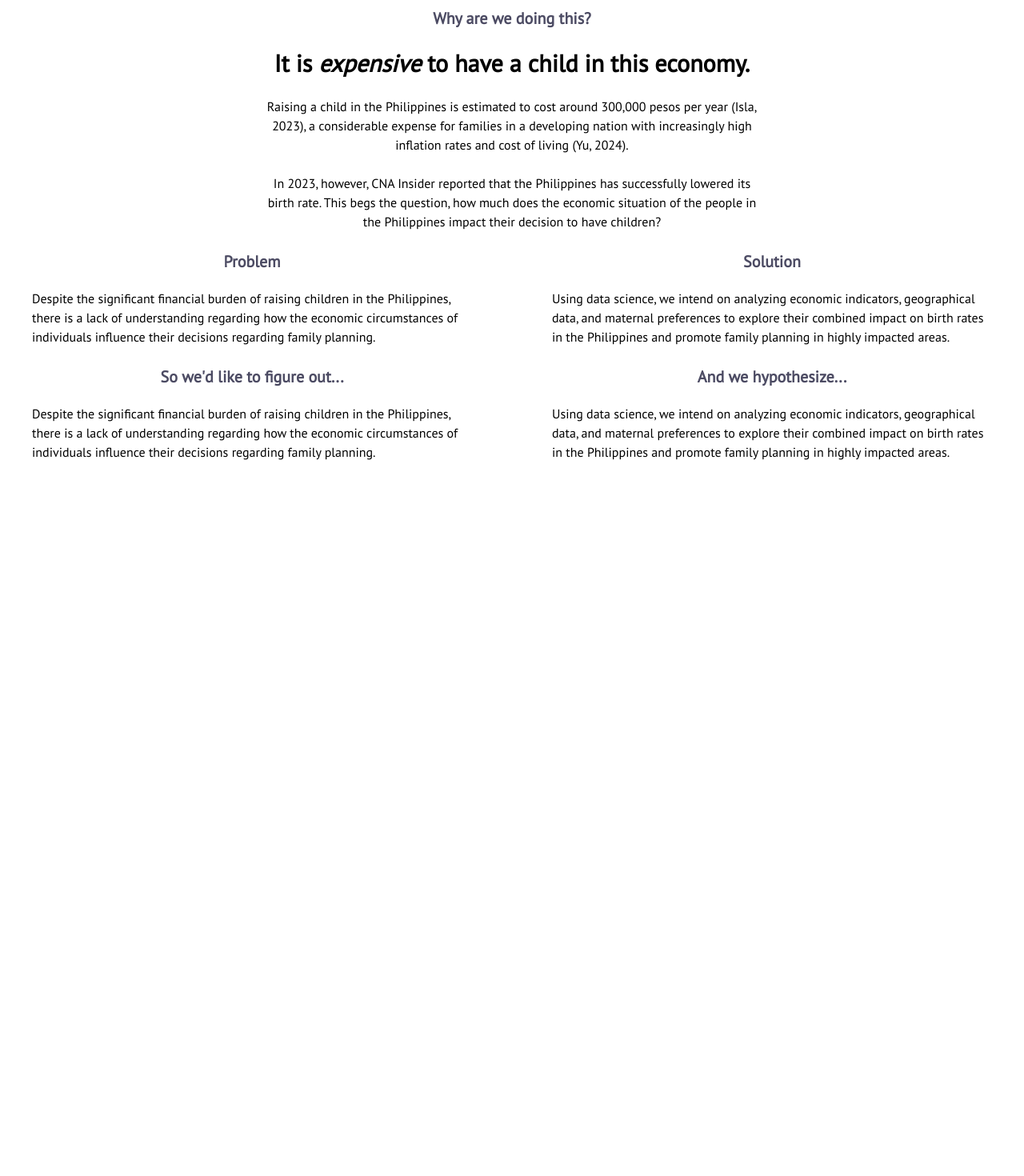
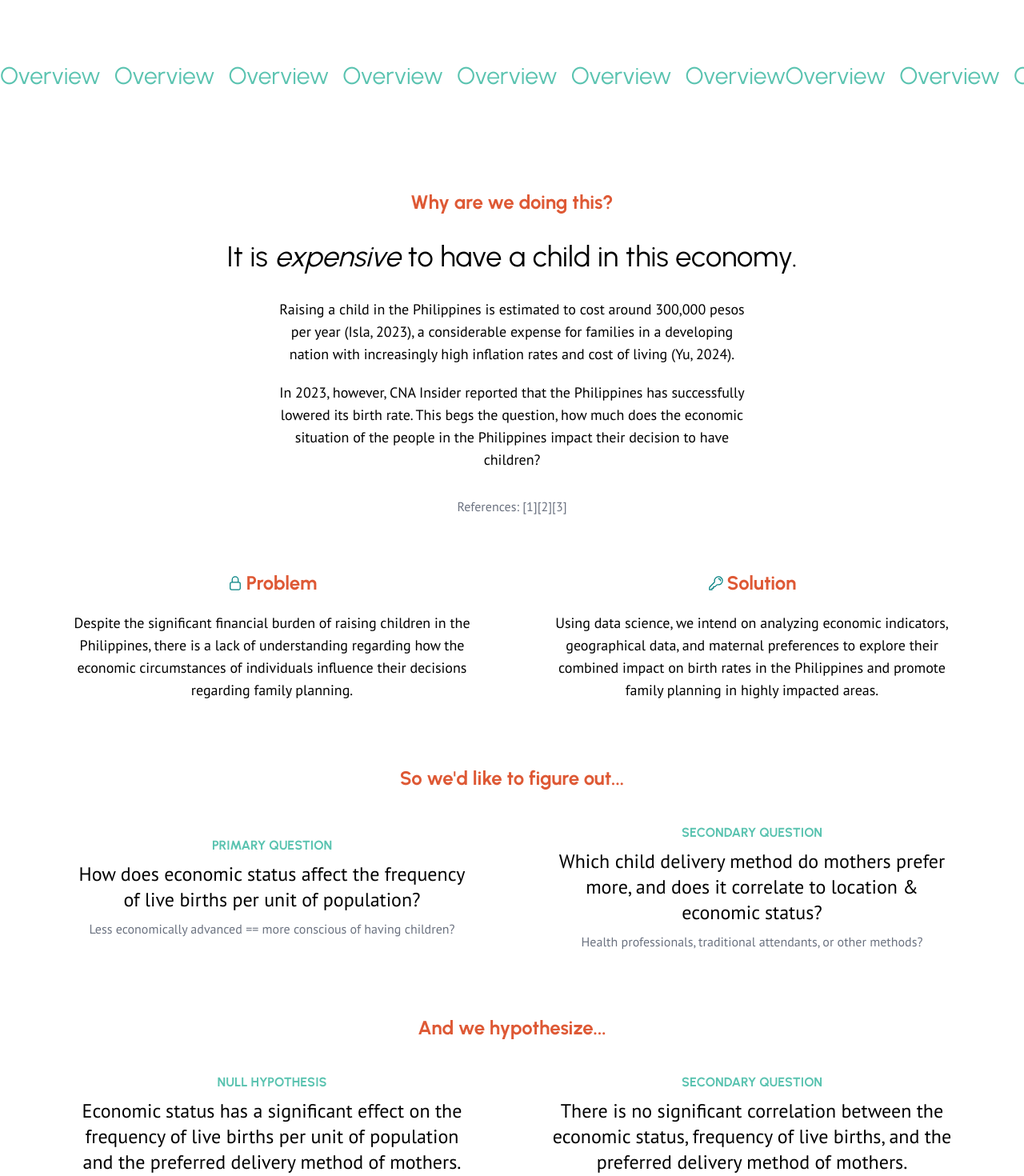
Before and after one commit to inunice/tes-birth-rate, a Next.js app: page / in a window 1280 px wide. Shown: the part 860-2330 px from the top of the page at 80% size. Before the commit the page ends 1637 px from the top, so only its background shows below. Built offline with nearby package versions, Linux system fonts and the light colour scheme.

Commit message:
feat: add content to overview

```diff
--- a/app/globals.css
+++ b/app/globals.css
@@ -1,3 +1,41 @@
 @tailwind base;
 @tailwind components;
 @tailwind utilities;
+
+@layer base {
+    html,
+    body {
+      @apply font-sans;
+      body {
+        -webkit-font-smoothing: antialiased;
+        -moz-osx-font-smoothing: grayscale;
+      }
+    }
+  }
+
+  .border-text {
+    position: relative;
+    width: 100vw; /* Adjust as needed */
+    overflow: hidden;
+  }
+
+  .border-text::before,
+  .border-text::after {
+    content: "Overview Overview Overview Overview Overview Overview Overview";
+    white-space: nowrap;
+    overflow: hidden;
+    font-family: var(--font-urbanist);
+    font-size: 30px;
+    color: #5AC3B0;
+    word-spacing: 10px;
+  }
+
+  .border-text::before {
+    top: 0;
+    left: 0;
+  }
+
+  .border-text::after {
+    bottom: 0;
+    right: 0;
+  }
--- a/app/layout.tsx
+++ b/app/layout.tsx
@@ -2,8 +2,12 @@ import type { Metadata } from "next";
 import { PT_Sans, Urbanist } from "next/font/google";
 import "./globals.css";
 
-const urbanist = Urbanist({ subsets: ["latin"] });
-const pt_sans = PT_Sans({ weight: "400", subsets: ["latin"] });
+const pt_sans = PT_Sans({
+  subsets: ["latin"],
+  weight: "400",
+  variable: "--font-pt_sans",
+});
+const urbanist = Urbanist({ subsets: ["latin"], variable: "--font-urbanist" });
 
 export const metadata: Metadata = {
   title: "Mother!",
@@ -17,7 +21,7 @@ export default function RootLayout({
 }>) {
   return (
     <html lang="en">
-      <body className={`${urbanist.className} ${pt_sans.className}`}>
+      <body className={`${pt_sans.variable} ${urbanist.variable}`}>
         {children}
       </body>
     </html>
--- a/components/Overview.tsx
+++ b/components/Overview.tsx
@@ -2,36 +2,63 @@ import "@/app/globals.css";
 
 export default async function Overview() {
   return (
-    <div className="mx-[250px] my-[200px] flex flex-col items-center justify-center gap-6">
-      <p className="text-3xl">
-        <span className="text-bittersweet font-bold">01</span> Overview
-      </p>
-      <p className="font-inter text-xl font-bold text-english-violet">
+    <div className="my-[200px] flex flex-col items-center justify-center gap-10">
+      <span className="w-full border-text my-20"></span>
+      <div className="flex flex-col gap-8">
+        <p className="font-urbanist text-2xl font-bold text-bittersweet text-center">
           Why are we doing this?
         </p>
-      <p className="text-3xl font-bold">
-        It is <span className="italic">expensive</span> to have a child in this
-        economy.
+        <p className="text-4xl font-urbanist">
+          It is <span className="italic">expensive</span> to have a child in
+          this economy.
         </p>
-      <p className="text-center w-[620px]">
-        Raising a child in the Philippines is estimated to cost around 300,000
-        pesos per year (Isla, 2023), a considerable expense for families in a
-        developing nation with increasingly high inflation rates and cost of
-        living (Yu, 2024).
+        <div className="flex flex-col gap-5 items-center justify-center">
+          <p className="text-lg text-center w-[600px]">
+            Raising a child in the Philippines is estimated to cost around
+            300,000 pesos per year (Isla, 2023), a considerable expense for
+            families in a developing nation with increasingly high inflation
+            rates and cost of living (Yu, 2024).
           </p>
-      <p className="text-center w-[620px]">
+          <p className="text-lg text-center w-[600px]">
             In 2023, however, CNA Insider reported that the Philippines has
-        successfully lowered its birth rate. This begs the question, how much
-        does the economic situation of the people in the Philippines impact
-        their decision to have children?
+            successfully lowered its birth rate. This begs the question, how
+            much does the economic situation of the people in the Philippines
+            impact their decision to have children?
           </p>
-
-      <div className="flex gap-[100px] w-[1200px]">
-        <div className="flex-1 flex flex-col gap-5">
-          <p className="font-inter text-xl font-bold text-english-violet text-center">
+        </div>
+        <span className="text-gray-500 text-center">
+          References:{" "}
+          <a href="https://www.moneymax.ph/personal-finance/articles/cost-raising-child-philippines#:~:text=How%20Much%20Does%20It%20Cost,or%20%E2%82%B1300%2C000%20a%20year">
+            [1]
+          </a>
+          <a href="https://www.rappler.com/business/inflation-rate-philippines-march-2024/">
+            [2]
+          </a>
+          <a href="https://www.youtube.com/watch?v=52fiLBw9PQQ">[3]</a>
+        </span>
+      </div>
+      <div className="flex gap-[100px] mt-7">
+        <div className="flex-1 flex flex-col gap-5 items-center justify-center">
+          <div className="flex flex-row items-center justify-center gap-1">
+            <svg
+              xmlns="http://www.w3.org/2000/svg"
+              fill="none"
+              viewBox="0 0 24 24"
+              stroke-width="1.5"
+              stroke="teal"
+              className="w-5 h-5"
+            >
+              <path
+                stroke-linecap="round"
+                stroke-linejoin="round"
+                d="M16.5 10.5V6.75a4.5 4.5 0 1 0-9 0v3.75m-.75 11.25h10.5a2.25 2.25 0 0 0 2.25-2.25v-6.75a2.25 2.25 0 0 0-2.25-2.25H6.75a2.25 2.25 0 0 0-2.25 2.25v6.75a2.25 2.25 0 0 0 2.25 2.25Z"
+              />
+            </svg>
+            <p className="font-urbanist text-2xl font-bold text-bittersweet text-center">
               Problem
             </p>
-          <p>
+          </div>
+          <p className="text-lg text-center w-[500px]">
             Despite the significant financial burden of raising children in the
             Philippines, there is a lack of understanding regarding how the
             economic circumstances of individuals influence their decisions
@@ -39,11 +66,27 @@ export default async function Overview() {
           </p>
         </div>
 
-        <div className="flex-1 flex flex-col gap-5">
-          <p className="font-inter text-xl font-bold text-english-violet text-center">
+        <div className="flex-1 flex flex-col gap-5 items-center justify-center">
+          <div className="flex flex-row items-center justify-center gap-1">
+            <svg
+              xmlns="http://www.w3.org/2000/svg"
+              fill="none"
+              viewBox="0 0 24 24"
+              stroke-width="1.5"
+              stroke="teal"
+              className="w-5 h-5"
+            >
+              <path
+                stroke-linecap="round"
+                stroke-linejoin="round"
+                d="M15.75 5.25a3 3 0 0 1 3 3m3 0a6 6 0 0 1-7.029 5.912c-.563-.097-1.159.026-1.563.43L10.5 17.25H8.25v2.25H6v2.25H2.25v-2.818c0-.597.237-1.17.659-1.591l6.499-6.499c.404-.404.527-1 .43-1.563A6 6 0 1 1 21.75 8.25Z"
+              />
+            </svg>
+            <p className="font-urbanist text-2xl font-bold text-bittersweet text-center">
               Solution
             </p>
-          <p>
+          </div>
+          <p className="text-lg text-center w-[500px]">
             Using data science, we intend on analyzing economic indicators,
             geographical data, and maternal preferences to explore their
             combined impact on birth rates in the Philippines and promote family
@@ -52,31 +95,78 @@ export default async function Overview() {
         </div>
       </div>
 
-      <div className="flex gap-[100px] w-[1200px]">
-        <div className="flex-1 flex flex-col gap-5">
-          <p className="font-inter text-xl font-bold text-english-violet text-center">
+      <div className="flex flex-col w-[1200px] mt-10">
+        <p className="font-urbanist text-2xl font-bold text-bittersweet text-center">
           So we'd like to figure out...
         </p>
-          <p>
-            Despite the significant financial burden of raising children in the
-            Philippines, there is a lack of understanding regarding how the
-            economic circumstances of individuals influence their decisions
-            regarding family planning.
+        <div className="flex flex-row mt-10">
+          <div className="flex-1 flex flex-col gap-2 items-center justify-center">
+            <p className="font-urbanist text-base font-bold text-teal text-center uppercase">
+              Primary Question
+            </p>
+            <p className="text-2xl text-center w-[500px]">
+              How does economic status affect the frequency of live births per
+              unit of population?
+            </p>
+            <p className="text-gray-500">
+              Less economically advanced == more conscious of having children?
             </p>
           </div>
-
-        <div className="flex-1 flex flex-col gap-5">
-          <p className="font-inter text-xl font-bold text-english-violet text-center">
-            And we hypothesize...
+          <div className="flex-1 flex flex-col gap-2 items-center justify-center">
+            <p className="font-urbanist text-base font-bold text-teal text-center uppercase">
+              Secondary Question
             </p>
-          <p>
-            Using data science, we intend on analyzing economic indicators,
-            geographical data, and maternal preferences to explore their
-            combined impact on birth rates in the Philippines and promote family
-            planning in highly impacted areas.
+            <p className="text-2xl text-center w-[500px]">
+              Which child delivery method do mothers prefer more, and does it
+              correlate to location & economic status?
+            </p>
+            <p className="text-gray-500">
+              Health professionals, traditional attendants, or other methods?
             </p>
           </div>
         </div>
       </div>
+
+      <div className="flex flex-col w-[1200px] mt-10">
+        <p className="font-urbanist text-2xl font-bold text-bittersweet text-center">
+          And we hypothesize...
+        </p>
+        <div className="flex flex-row mt-10">
+          <div className="flex-1 flex flex-col gap-2 items-center justify-center">
+            <p className="font-urbanist text-base font-bold text-teal text-center uppercase">
+              Null Hypothesis
+            </p>
+            <p className="text-2xl text-center w-[500px]">
+              Economic status has a significant effect on the frequency of live
+              births per unit of population and the preferred delivery method of
+              mothers.
+            </p>
+          </div>
+          <div className="flex-1 flex flex-col gap-2 items-center justify-center">
+            <p className="font-urbanist text-base font-bold text-teal text-center uppercase">
+              Secondary Question
+            </p>
+            <p className="text-2xl text-center w-[500px]">
+              There is no significant correlation between the economic status,
+              frequency of live births, and the preferred delivery method of
+              mothers.
+            </p>
+          </div>
+        </div>
+      </div>
+
+      <div className="flex flex-col w-[1200px] mt-10 items-center justify-center gap-5">
+        <p className="font-urbanist text-2xl font-bold text-bittersweet text-center">
+          Our plan of action!
+        </p>
+        <p className="text-lg text-center w-[700px]">
+          We will collate statistical datasets from the Philippine Statistics
+          Authority (PSA) on live births, population, and economic status for
+          each municipality in the Philippines and use tools from statistics and
+          machine learning to come up with conclusions that paint the
+          relationships between these parameters.
+        </p>
+      </div>
+    </div>
   );
 }
--- /dev/null
+++ b/styles.d.ts
@@ -0,0 +1,6 @@
+// styles.d.ts
+declare module 'react' {
+    interface CSSProperties {
+      '--border-text'?: string;
+    }
+  }
--- a/tailwind.config.ts
+++ b/tailwind.config.ts
@@ -25,6 +25,7 @@ const config: Config = {
         },
       fontFamily: {
         sans: ['var(--font-pt_sans)', 'sans-serif'],
+        'urbanist': ['var(--font-urbanist)'],
       },
       colors: {
         "naples-yellow": "#F7CD46",
```
Also changed, not shown: components/Header.tsx (+5 -5 lines), package.json (+6 -4 lines), 1 other file (tests, documents, lock files or other folders). Lines whose indentation alone changed are shown as unchanged.
